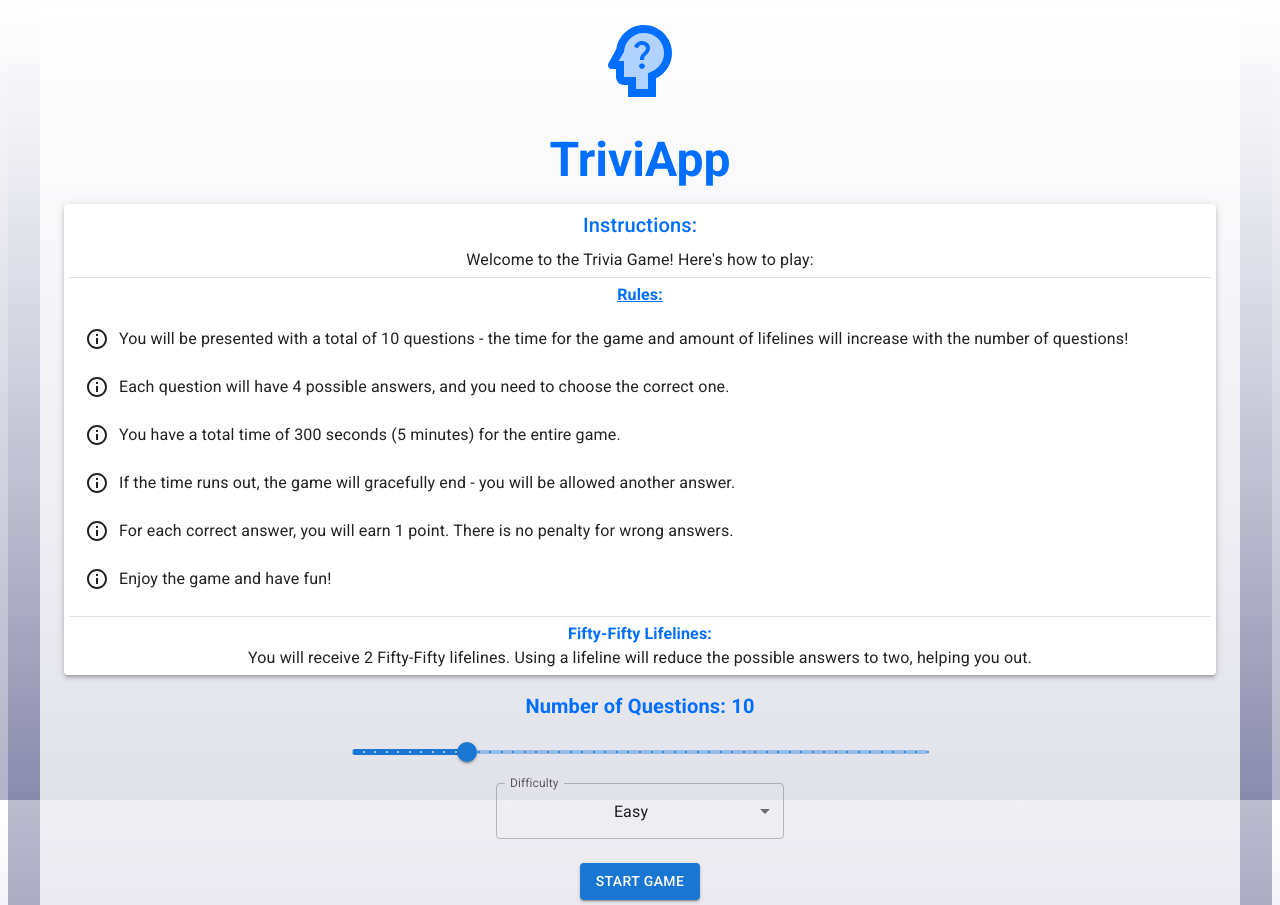
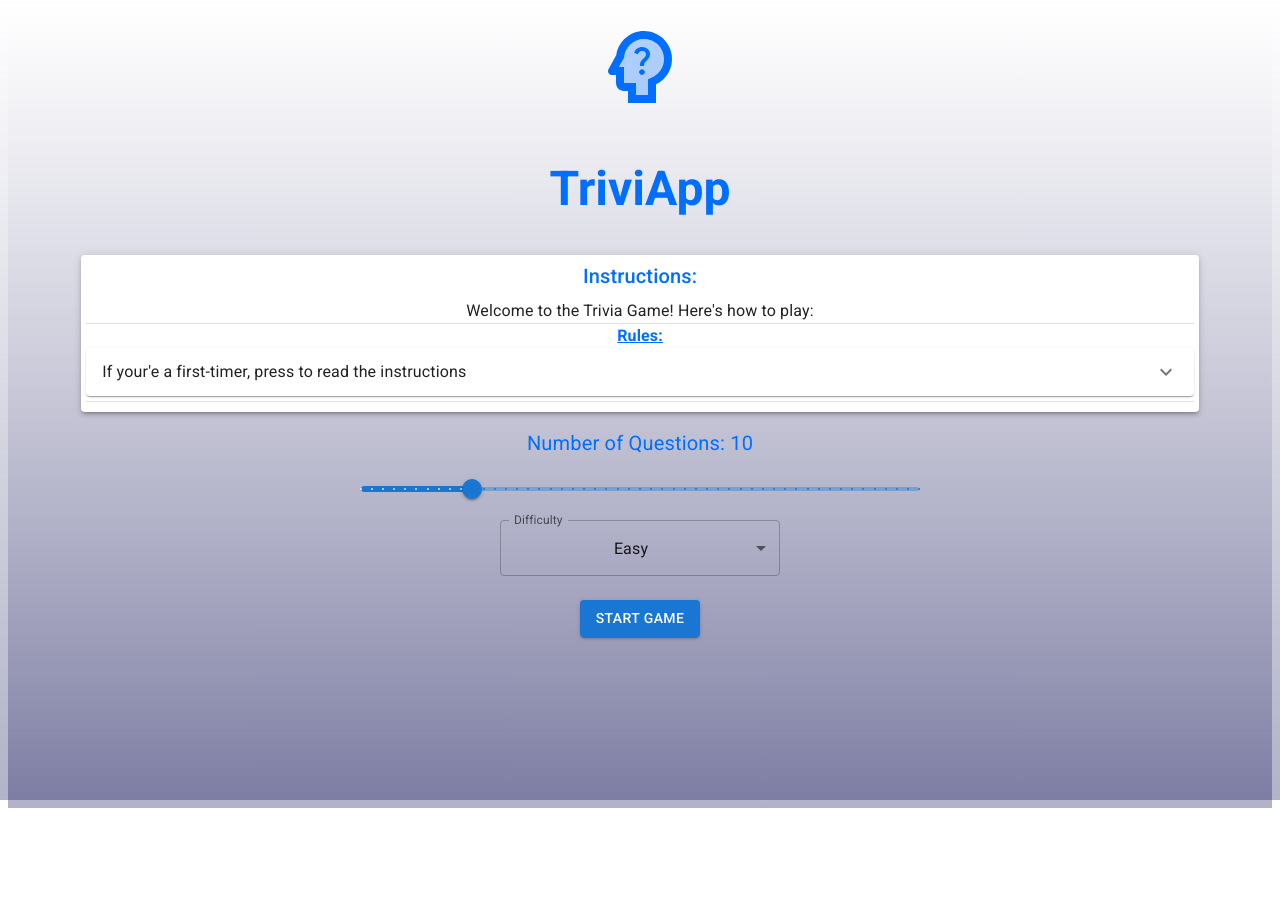
Before and after one commit to menison/my-trivia, a React (Create React App) app: page / in a window 1280 px wide. After the commit the page ends 808 px from the top, so only its background shows below. Built offline with nearby package versions, Linux system fonts and the light colour scheme; no server answers.

Commit message:
final ui aesthetic improvements in setting page and resultmodal

```diff
--- a/src/components/QProgress.tsx
+++ b/src/components/QProgress.tsx
@@ -17,7 +17,7 @@ const QProgress: React.FC<QProgressProps> = ({
         value={((totalQuestions - questionsLeft) / totalQuestions) * 100}
       />
     </Typography>
-    <Typography variant="caption" component="div" color="textSecondary" sx={{display:'flex',justifyContent: 'space-around', margi: '0.15rem'}}>
+    <Typography variant="caption" component="div" color="textSecondary" sx={{display:'flex',justifyContent: 'space-around', marginTop: '1rem'}}>
       {totalQuestions - questionsLeft} passed / {questionsLeft} left
     </Typography>
   </Grid>
--- a/src/components/ResultModal.tsx
+++ b/src/components/ResultModal.tsx
@@ -22,17 +22,19 @@ const ResultModal: React.FC<ResultModalProps> = ({
 }) => {
   return (
     <Dialog open={open} onClose={onRestart}>
-      <DialogTitle>Game Over</DialogTitle>
-      <DialogContent>
-        <Typography variant="body1" component="div">
-          Final Score: {score}
+      <DialogTitle align='center'>Game Over</DialogTitle>
+      <DialogContent className="dialog-content" sx={{borderRadius:'30px'}}>
+        <Typography variant="h3" component="div">
+          Final Score: <strong>{score}</strong>
         </Typography>
-        <Button onClick={onRestart} color="primary">
-          New quizz
-        </Button>
-        <Button onClick={onGoHome} color="primary">
-          Settings
-        </Button>
+        <Typography component="div" className="result-modal-btns">
+          <Button variant="outlined" onClick={onRestart} color="primary" sx={{marginRight: '1rem'}}>
+            New quizz
+          </Button>
+          <Button variant="outlined" onClick={onGoHome} color="primary">
+            Settings
+          </Button>
+        </Typography>
       </DialogContent>
     </Dialog>
   );
--- a/src/components/ScoreCard.tsx
+++ b/src/components/ScoreCard.tsx
@@ -7,10 +7,10 @@ interface ScoreCardProps {
 
 const ScoreCard: React.FC<ScoreCardProps> = ({ score }) => {
   return (
-    <Card  className="score-card">
+    <Card  className="score-card" sx={{opacity: '0.85', borderRadius: '30px'}}>
       <CardContent>
-        <Typography variant="h6" component="div">
-          Score: {score}
+        <Typography component="div" >
+          <strong>Score: {score}</strong>
         </Typography>
       </CardContent>
     </Card>
--- a/src/context/gameContext.tsx
+++ b/src/context/gameContext.tsx
@@ -141,6 +141,7 @@ export const GameProvider: React.FC<GameContextProps> = ({ children }) => {
 
   const handleNextQuestion = () => {
     setIsAnyAnswerSelected(false);
+    playButtonClick();
     setCurrentQuestionIndex((prevIndex) => prevIndex + 1);
   };
 
--- a/src/index.css
+++ b/src/index.css
@@ -1,8 +1,8 @@
 html, #root{
   max-height: 100%;
   max-width: 100%;
-  height: 100%;
-  width: 100%;
+  height: 100vh;
+  width: 100vw;
   font-family: 'Gill sans', open-sans;
   font-family: "Salsa", cursive;
   font-weight: 400;
@@ -12,10 +12,10 @@ html, #root{
 }
 
 body.vsc-initialized{
-  width: 100%;
-  height:100%;
-
-
+  height: 100vh;
+  width: 100vw;
+  max-height: 100%;
+  max-width: 100%;
   font-family: "Salsa", cursive;
   font-weight: 400;
   font-style: normal;
@@ -104,14 +104,13 @@ btn[disabled]:hover {
 
 .trivia-main-card{
   background-image: url(./assets/img/10.jpg);
-  background: linear-gradient(rgba(255, 255, 255, 0.8), rgba(255, 255, 255, 0.8)), url('./assets/img/14.jpg');
+  background: linear-gradient(rgba(255, 255, 255, 0.8), rgba(255, 255, 255, 0.8)), url('./assets/img/11.jpg');
   background-size: cover;
   display: flex;
   width: 50%;
   height: 80%;
   max-height: 100%;
   max-width: 100%;
-  border-radius: 10px;
 }
 
 .trivia-main-grid{
@@ -168,9 +167,9 @@ btn[disabled]:hover {
   justify-content: space-around;
   align-items: center;
   margin-top: 1rem;
+  font-size: 1.25rem;
   color: rgb(0, 110, 255);
-  font-weight: bold;
-  font-size: 1.25rem;
+  opacity: 1;
 }
 
 .loading-modal{
@@ -182,3 +181,18 @@ btn[disabled]:hover {
 .franchise{
   color: rgb(0, 110, 255);
 }
+
+.dialog-content{
+  height: 20vh;
+  width: 20vw;
+  display: flex;
+  flex-direction: column;
+  justify-content: space-around;
+  align-items: center;
+}
+
+.result-modal-btns{
+  display: flex;
+  flex-direction: row;
+  justify-content: space-around;
+}
--- a/src/pages/Settings.tsx
+++ b/src/pages/Settings.tsx
@@ -9,17 +9,20 @@ import {
   Slider,
   Divider,
   Paper,
-  List,
   ListItem,
   ListItemText,
+  List,
+  AccordionDetails,
+  Accordion,
+  AccordionSummary,
 } from "@mui/material";
+import ExpandMoreIcon from "@mui/icons-material/ExpandMore";
 import { useNavigate } from "react-router-dom";
 import PsychologyAltTwoToneIcon from "@mui/icons-material/PsychologyAltTwoTone";
 import InfoOutlinedIcon from "@mui/icons-material/InfoOutlined";
 import { useGameContext } from "../context/gameContext";
 import buttonClickSoundFile from "../assets/audio/button-sound.mp3";
 import useSound from "use-sound";
-import { CenterFocusStrong } from "@mui/icons-material";
 
 const Settings: React.FC = () => {
   const [numQuestions, setNumQuestions] = useState(10);
@@ -39,37 +42,61 @@ const Settings: React.FC = () => {
 
   return (
     <>
-      <Container
+      <Container sx={{ height: "100vh", width: "100vw" }}>
+        <Typography
+          component="div"
           sx={{
-          width: "100%",
             display: "flex",
+            justifyContent: "space-around",
+            alignItems: "center",
             flexDirection: "column",
-          justifyContent: "space-around",
-          backgroundColor: 'rgba(255,255,255,0.75)',
-          padding: '5px'
+            height: "80%",
           }}
         >
           <Typography variant="h1" component="div" align="center">
-          <PsychologyAltTwoToneIcon
-            className="h1-icon"  fontSize="inherit"
-          />
+            <PsychologyAltTwoToneIcon className="h1-icon" fontSize="inherit" />
           </Typography>
-        <Typography variant="h3" component="div" align="center" className="franchise">
+          <Typography
+            variant="h3"
+            component="div"
+            align="center"
+            className="franchise"
+          >
             <b>TriviApp</b>
           </Typography>
 
           <Box mt={2}>
             <Paper elevation={3} style={{ padding: "5px" }}>
-            <Typography className="divim" variant="h6" gutterBottom sx={{color: 'rgb(0, 110, 255)'}}>
+              <Typography
+                className="divim"
+                variant="h6"
+                gutterBottom
+                sx={{ color: "rgb(0, 110, 255)" }}
+              >
                 Instructions:
               </Typography>
               <Typography className="divim" variant="body1">
                 Welcome to the Trivia Game! Here's how to play:
               </Typography>
-            <Divider style={{ margin: "5px 0" }} />
-            <Typography className="divim" variant="body1" sx={{color: 'rgb(0, 110, 255)'}} >
-              <strong><u>Rules:</u></strong>
+              <Divider />
+              <Typography
+                className="divim"
+                variant="body1"
+                sx={{ color: "rgb(0, 110, 255)" }}
+              >
+                <strong>
+                  <u>Rules:</u>
+                </strong>
               </Typography>
+              <Accordion>
+                <AccordionSummary
+                  expandIcon={<ExpandMoreIcon />}
+                  aria-controls="panel3-content"
+                  id="panel3-header"
+                >
+                  If your'e a first-timer, press to read the instructions
+                </AccordionSummary>
+                <AccordionDetails>
                   <List>
                     <ListItem>
                       <InfoOutlinedIcon className="info-icon" />
@@ -107,16 +134,23 @@ const Settings: React.FC = () => {
                       <InfoOutlinedIcon className="info-icon" />
                       <ListItemText primary="Enjoy the game and have fun!" />
                     </ListItem>
+                    <ListItem>
+                      <InfoOutlinedIcon className="info-icon" />
+                      <Typography
+                        className="divim"
+                        variant="body1"
+                        sx={{ color: "rgb(0, 110, 255)" }}
+                      ></Typography>
+                      <Typography className="divim" variant="body1">
+                        You will receive {Math.floor(numQuestions / 5)}{" "}
+                        Fifty-Fifty lifelines. Using a lifeline will reduce the
+                        possible answers to two, helping you out.
+                      </Typography>
+                    </ListItem>
                   </List>
+                </AccordionDetails>
+              </Accordion>
               <Divider style={{ margin: "5px 0" }} />
-            <Typography className="divim" variant="body1" sx={{color: 'rgb(0, 110, 255)'}}>
-              <strong>Fifty-Fifty Lifelines:</strong>
-            </Typography>
-            <Typography className="divim" variant="body1">
-              You will receive {Math.floor(numQuestions / 5)} Fifty-Fifty
-              lifelines. Using a lifeline will reduce the possible answers to
-              two, helping you out.
-            </Typography>
             </Paper>
             <Typography id="num-questions-slider">
               Number of Questions: {numQuestions}
@@ -136,7 +170,7 @@ const Settings: React.FC = () => {
             </Typography>
             <Box sx={{ display: "flex", justifyContent: "space-around" }}>
               <TextField
-              sx={{ textAlign: "center", width: "25%"}}
+                sx={{ textAlign: "center", width: "25%" }}
                 label="Difficulty"
                 select
                 value={difficulty}
@@ -144,9 +178,15 @@ const Settings: React.FC = () => {
                 fullWidth
                 margin="normal"
               >
-              <MenuItem className="franchise" value="easy">Easy</MenuItem>
-              <MenuItem className="franchise" value="medium">Medium</MenuItem>
-              <MenuItem className="franchise" value="hard">Hard</MenuItem>
+                <MenuItem className="franchise" value="easy">
+                  Easy
+                </MenuItem>
+                <MenuItem className="franchise" value="medium">
+                  Medium
+                </MenuItem>
+                <MenuItem className="franchise" value="hard">
+                  Hard
+                </MenuItem>
               </TextField>
             </Box>
             <Box mt={2} className="divim">
@@ -160,6 +200,7 @@ const Settings: React.FC = () => {
               </Button>
             </Box>
           </Box>
+        </Typography>
       </Container>
     </>
   );
--- a/src/pages/TriviaGame.tsx
+++ b/src/pages/TriviaGame.tsx
@@ -71,13 +71,13 @@ const TriviaGame: React.FC = () => {
   return (
     <Container className="root-container">
       <Grid className="trivia-main-grid" >
-        <Card className="trivia-main-card">
+        <Card className="trivia-main-card" sx={{borderRadius: '30px'}}>
             <CardContent sx={{ maxWidth:'100%', width:'100%'}} >
               <Typography variant="h6" component="div" sx={{marginBottom: '2.5rem'}}>
                 <ScoreCard score={gameService.getScore()} />
               </Typography>
               <Divider light sx={{marginBottom: '0.5rem'}}/>
-              <Typography variant="h6" component="div" className="timer" sx={{marginBottom: '0.5rem'}}>
+              <Typography variant="h6" component="div" className="timer" sx={{marginBottom: '0.5rem', opacity: '0.9', color:'grey'}}>
                 Time Left:{" "}
                 {Math.floor(gameService.timer / 60)
                   .toString()
@@ -97,8 +97,7 @@ const TriviaGame: React.FC = () => {
                     totalQuestions={gameService.numOfQuestions}
                   />
                 </Typography>
-                <Divider light sx={{marginTop: '2.75rem', marginBottom: '1rem'}}/>
-                <Button variant="contained" sx ={{borderRadius: '10px', opacity:'0.75'}}
+                <Button variant="contained" sx ={{borderRadius: '10px', opacity:'0.75', marginTop: '1rem'}}
                   fullWidth
                   onClick={handleNextQuestion}
                   disabled={!gameService.isAnyAnswerSelected}
```
Lines whose indentation alone changed are shown as unchanged.
